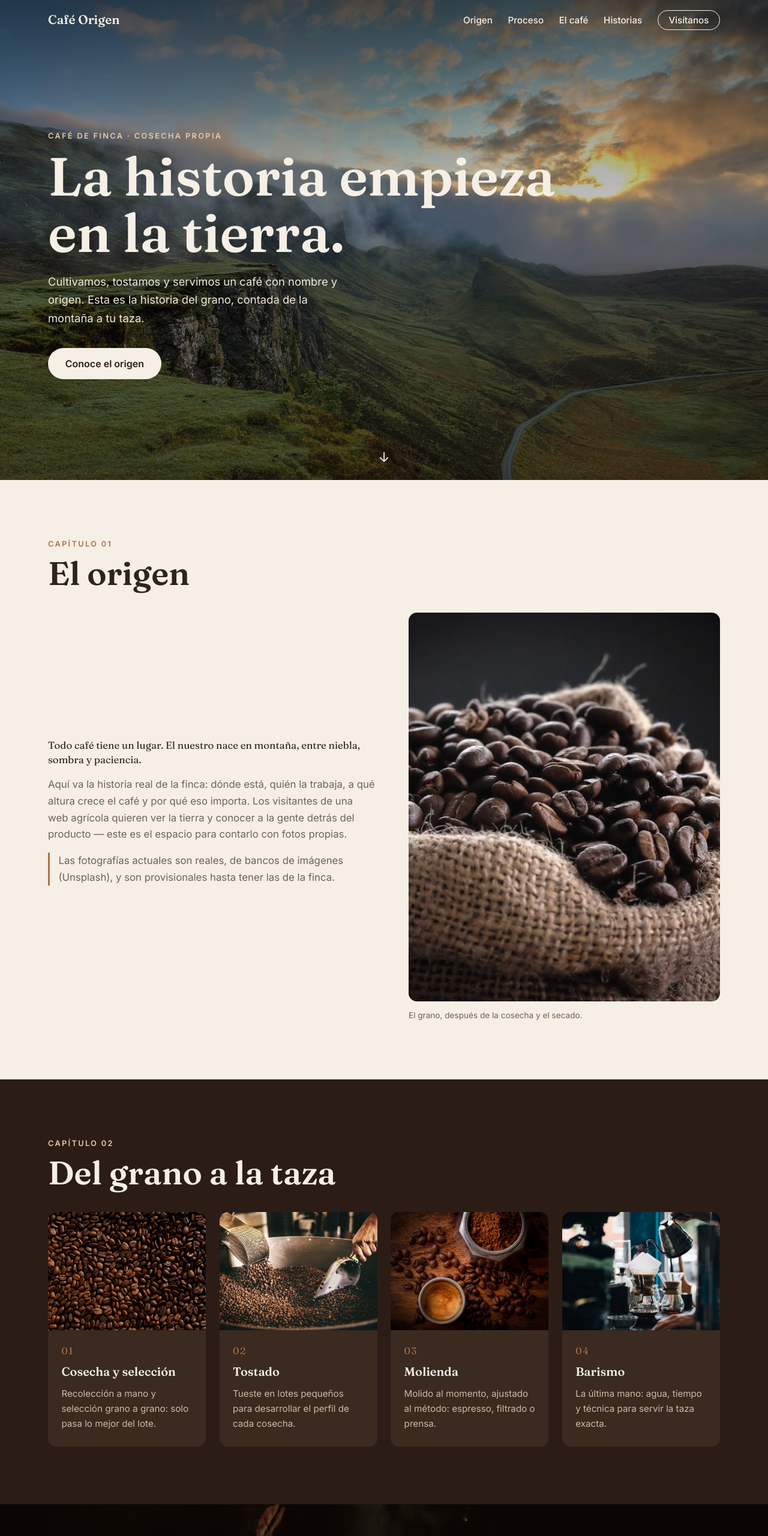
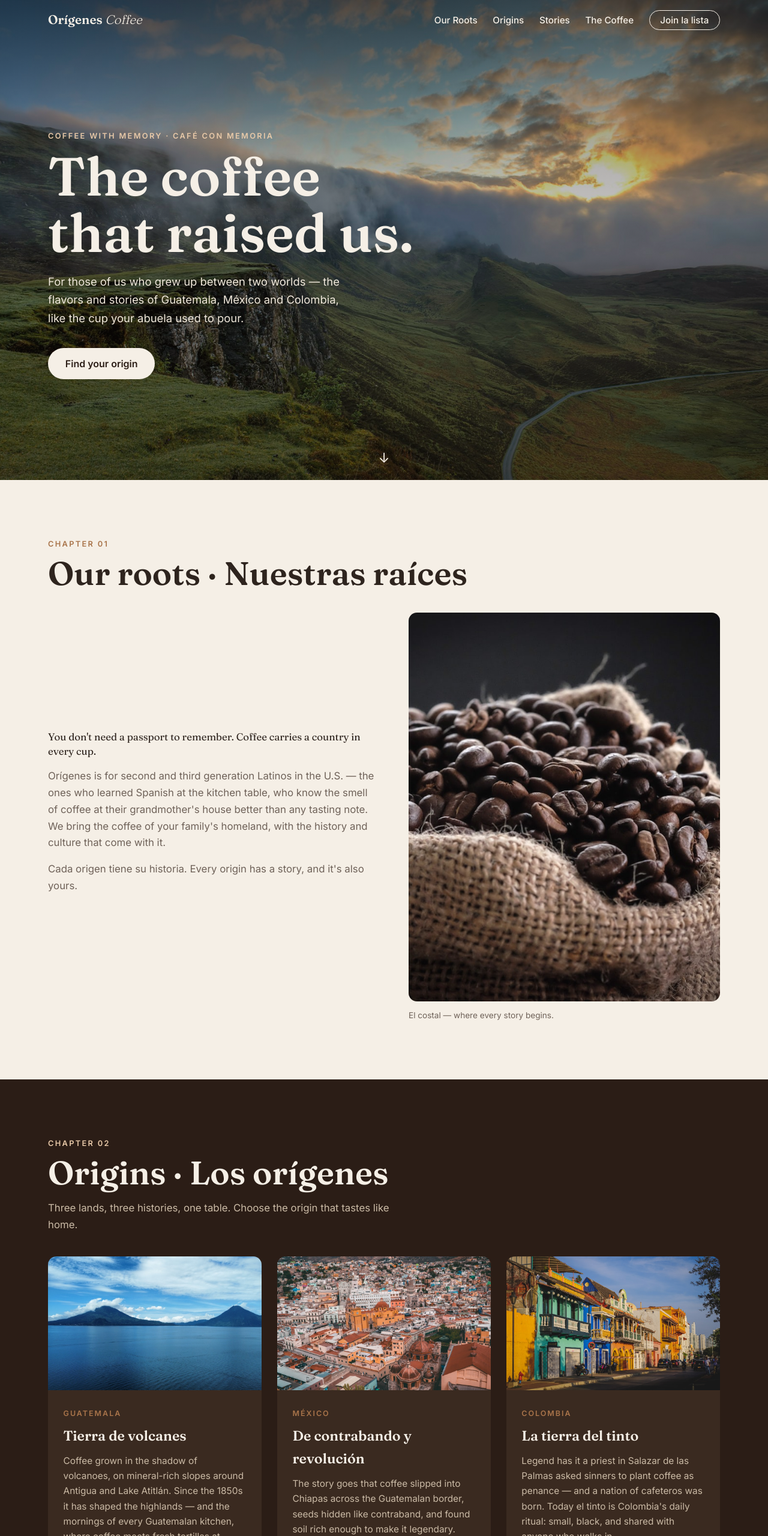
Before and after one commit to amaragioglio/pcbench-local, a plain HTML site: page website/index.html in a window 1280 px wide. Shown: the top 2560 px of the page at 60% size. Drawn offline with Linux system fonts and the light colour scheme.

Commit message:
Rebrand site as Orígenes Coffee with cultural origin stories
Reposition the site for second/third-generation Latinos in the US:
English-first bilingual editorial, chapters for roots, country origins
(Guatemala, México, Colombia) told through regional history and legend
instead of bean traceability, a cultural stories magazine (café de olla,
smuggled seeds in Chiapas, el tinto, abuela's kitchen), coming-soon
products per origin, and a join-the-list CTA for the smoke test. Add
verified country photos (Lake Atitlán, Guanajuato, Cartagena, papel
picado) and update research/credits docs.

Co-Authored-By: Claude Fable 5 <noreply@anthropic.com>
Claude-Session: https://claude.ai/code/session_01MtKd7S4FCgLuP6E94EZcgq

```diff
--- a/website/index.html
+++ b/website/index.html
@@ -1,10 +1,10 @@
 <!DOCTYPE html>
-<html lang="es">
+<html lang="en">
 <head>
   <meta charset="UTF-8">
   <meta name="viewport" content="width=device-width, initial-scale=1.0">
-  <meta name="description" content="Café Origen — café de finca con historia. Del grano a la taza.">
-  <title>Café Origen — Del grano a la taza</title>
+  <meta name="description" content="Orígenes Coffee — coffee with memory. The flavors and stories of Guatemala, México and Colombia, for those who grew up between two worlds.">
+  <title>Orígenes Coffee — Coffee with memory</title>
   <link rel="preconnect" href="https://fonts.googleapis.com">
   <link rel="preconnect" href="https://fonts.gstatic.com" crossorigin>
   <link href="https://fonts.googleapis.com/css2?family=Fraunces:opsz,wght@9..144,300;9..144,400;9..144,600&family=Inter:wght@400;500;600&display=swap" rel="stylesheet">
@@ -14,104 +14,118 @@
 <body>
   <header class="site-header" id="siteHeader">
     <nav class="nav container">
-      <a href="#inicio" class="nav-brand">Café Origen</a>
-      <button class="nav-toggle" id="navToggle" aria-label="Abrir menú" aria-expanded="false">
+      <a href="#inicio" class="nav-brand">Orígenes <span class="brand-sub">Coffee</span></a>
+      <button class="nav-toggle" id="navToggle" aria-label="Open menu" aria-expanded="false">
         <span></span><span></span><span></span>
       </button>
       <ul class="nav-links" id="navLinks">
-        <li><a href="#origen">Origen</a></li>
-        <li><a href="#proceso">Proceso</a></li>
-        <li><a href="#el-cafe">El café</a></li>
-        <li><a href="#historias">Historias</a></li>
-        <li><a href="#visitanos" class="nav-cta">Visítanos</a></li>
+        <li><a href="#raices">Our Roots</a></li>
+        <li><a href="#origenes">Origins</a></li>
+        <li><a href="#historias">Stories</a></li>
+        <li><a href="#el-cafe">The Coffee</a></li>
+        <li><a href="#unete" class="nav-cta">Join la lista</a></li>
       </ul>
     </nav>
   </header>
 
   <main>
-    <!-- Capítulo 0: Hero -->
+    <!-- Hero -->
     <section class="hero" id="inicio">
-      <img class="hero-bg" src="assets/img/hero-montanas.jpg" alt="Montañas verdes entre la niebla al amanecer">
+      <img class="hero-bg" src="assets/img/hero-montanas.jpg" alt="Green mountains wrapped in morning mist">
       <div class="hero-overlay"></div>
       <div class="container hero-content">
-        <p class="kicker kicker-light">Café de finca · Cosecha propia</p>
-        <h1 class="hero-title">La historia empieza<br>en la tierra.</h1>
+        <p class="kicker kicker-light">Coffee with memory · Café con memoria</p>
+        <h1 class="hero-title">The coffee<br>that raised us.</h1>
         <p class="hero-sub">
-          Cultivamos, tostamos y servimos un café con nombre y origen.
-          Esta es la historia del grano, contada de la montaña a tu taza.
+          For those of us who grew up between two worlds — the flavors and
+          stories of Guatemala, México and Colombia, like the cup your
+          abuela used to pour.
         </p>
-        <a href="#origen" class="btn btn-light">Conoce el origen</a>
+        <a href="#origenes" class="btn btn-light">Find your origin</a>
       </div>
       <div class="hero-scroll" aria-hidden="true">↓</div>
     </section>
 
-    <!-- Capítulo 1: Origen -->
-    <section class="section" id="origen">
+    <!-- Capítulo 1: Our Roots -->
+    <section class="section" id="raices">
       <div class="container">
-        <p class="kicker">Capítulo 01</p>
-        <h2 class="section-title">El origen</h2>
+        <p class="kicker">Chapter 01</p>
+        <h2 class="section-title">Our roots · Nuestras raíces</h2>
         <div class="editorial">
           <div class="editorial-text">
             <p class="lead">
-              Todo café tiene un lugar. El nuestro nace en montaña, entre
-              niebla, sombra y paciencia.
+              You don't need a passport to remember. Coffee carries a
+              country in every cup.
             </p>
             <p>
-              Aquí va la historia real de la finca: dónde está, quién la
-              trabaja, a qué altura crece el café y por qué eso importa.
-              Los visitantes de una web agrícola quieren ver la tierra y
-              conocer a la gente detrás del producto — este es el espacio
-              para contarlo con fotos propias.
+              Orígenes is for second and third generation Latinos in the
+              U.S. — the ones who learned Spanish at the kitchen table, who
+              know the smell of coffee at their grandmother's house better
+              than any tasting note. We bring the coffee of your family's
+              homeland, with the history and culture that come with it.
             </p>
-            <p class="note">
-              Las fotografías actuales son reales, de bancos de imágenes
-              (Unsplash), y son provisionales hasta tener las de la finca.
+            <p>
+              Cada origen tiene su historia. Every origin has a story, and
+              it's also yours.
             </p>
           </div>
           <figure class="editorial-media">
-            <img src="assets/img/origen-costal.jpg" alt="Costal de yute lleno de granos de café tostado" loading="lazy">
-            <figcaption>El grano, después de la cosecha y el secado.</figcaption>
+            <img src="assets/img/origen-costal.jpg" alt="Burlap sack full of roasted coffee beans" loading="lazy">
+            <figcaption>El costal — where every story begins.</figcaption>
           </figure>
         </div>
       </div>
     </section>
 
-    <!-- Capítulo 2: Proceso -->
-    <section class="section section-dark" id="proceso">
+    <!-- Capítulo 2: Origins -->
+    <section class="section section-dark" id="origenes">
       <div class="container">
-        <p class="kicker kicker-light">Capítulo 02</p>
-        <h2 class="section-title title-light">Del grano a la taza</h2>
-        <div class="steps">
-          <article class="step">
-            <img src="assets/img/proceso-granos.jpg" alt="Granos de café tostado vistos de cerca" loading="lazy">
-            <div class="step-body">
-              <span class="step-num">01</span>
-              <h3>Cosecha y selección</h3>
-              <p>Recolección a mano y selección grano a grano: solo pasa lo mejor del lote.</p>
+        <p class="kicker kicker-light">Chapter 02</p>
+        <h2 class="section-title title-light">Origins · Los orígenes</h2>
+        <p class="section-intro intro-light">
+          Three lands, three histories, one table. Choose the origin that
+          tastes like home.
+        </p>
+        <div class="origins">
+          <article class="origin">
+            <img src="assets/img/origen-guatemala.jpg" alt="Lake Atitlán with its volcanoes, Guatemala" loading="lazy">
+            <div class="origin-body">
+              <span class="origin-flag">Guatemala</span>
+              <h3>Tierra de volcanes</h3>
+              <p>
+                Coffee grown in the shadow of volcanoes, on mineral-rich
+                slopes around Antigua and Lake Atitlán. Since the 1850s it
+                has shaped the highlands — and the mornings of every
+                Guatemalan kitchen, where coffee meets fresh tortillas at
+                dawn.
+              </p>
             </div>
           </article>
-          <article class="step">
-            <img src="assets/img/proceso-tostado.jpg" alt="Granos de café girando en la tostadora" loading="lazy">
-            <div class="step-body">
-              <span class="step-num">02</span>
-              <h3>Tostado</h3>
-              <p>Tueste en lotes pequeños para desarrollar el perfil de cada cosecha.</p>
+          <article class="origin">
+            <img src="assets/img/origen-mexico.jpg" alt="Colorful hillside city of Guanajuato, México" loading="lazy">
+            <div class="origin-body">
+              <span class="origin-flag">México</span>
+              <h3>De contrabando y revolución</h3>
+              <p>
+                The story goes that coffee slipped into Chiapas across the
+                Guatemalan border, seeds hidden like contraband, and found
+                soil rich enough to make it legendary. Decades later, las
+                adelitas of the Revolution brewed it with cinnamon and
+                piloncillo — el café de olla.
+              </p>
             </div>
           </article>
-          <article class="step">
-            <img src="assets/img/proceso-molienda.jpg" alt="Café molido y espresso sobre mesa de madera" loading="lazy">
-            <div class="step-body">
-              <span class="step-num">03</span>
-              <h3>Molienda</h3>
-              <p>Molido al momento, ajustado al método: espresso, filtrado o prensa.</p>
-            </div>
-          </article>
-          <article class="step">
-            <img src="assets/img/proceso-barismo.jpg" alt="Barista vertiendo agua caliente en una Chemex" loading="lazy">
-            <div class="step-body">
-              <span class="step-num">04</span>
-              <h3>Barismo</h3>
-              <p>La última mano: agua, tiempo y técnica para servir la taza exacta.</p>
+          <article class="origin">
+            <img src="assets/img/origen-colombia.jpg" alt="Colorful colonial street in Cartagena, Colombia" loading="lazy">
+            <div class="origin-body">
+              <span class="origin-flag">Colombia</span>
+              <h3>La tierra del tinto</h3>
+              <p>
+                Legend has it a priest in Salazar de las Palmas asked
+                sinners to plant coffee as penance — and a nation of
+                cafeteros was born. Today el tinto is Colombia's daily
+                ritual: small, black, and shared with anyone who walks in.
+              </p>
             </div>
           </article>
         </div>
@@ -123,101 +137,109 @@
       <img class="quote-bg" src="assets/img/quote-taza-oscura.jpg" alt="" aria-hidden="true">
       <div class="quote-overlay"></div>
       <blockquote class="container">
-        <p>“Una taza de café es un paisaje que se bebe.”</p>
+        <p>“Every cup remembers where it came from.”</p>
+        <footer>Cada taza recuerda de dónde viene.</footer>
       </blockquote>
     </section>
 
-    <!-- Capítulo 3: El café -->
-    <section class="section" id="el-cafe">
+    <!-- Capítulo 3: Stories -->
+    <section class="section section-alt" id="historias">
       <div class="container">
-        <p class="kicker">Capítulo 03</p>
-        <h2 class="section-title">El café</h2>
-        <div class="cards-grid">
-          <article class="card">
-            <img src="assets/img/cafe-producto.jpg" alt="Bolsa de café, molino y taza sobre mesa de madera" loading="lazy">
-            <div class="card-body">
-              <h3>Tueste de la casa</h3>
-              <p>Nuestro perfil clásico: dulce, balanceado, de todos los días.</p>
-              <span class="card-tag">Grano · Molido</span>
+        <p class="kicker">Chapter 03</p>
+        <h2 class="section-title">Stories · Historias</h2>
+        <p class="section-intro">
+          A small magazine about the culture behind the cup — the history,
+          the rituals and the people who carried them here.
+        </p>
+        <div class="stories">
+          <article class="story">
+            <img src="assets/img/historia-papel-picado.jpg" alt="Colorful papel picado banners against the sky" loading="lazy">
+            <div class="story-body">
+              <span class="story-cat">México · Historia</span>
+              <h3>Café de olla: the Revolution in a clay pot</h3>
+              <p>How las adelitas turned cinnamon, piloncillo and coffee into a national memory.</p>
             </div>
           </article>
-          <article class="card">
-            <img src="assets/img/cafe-granos-taza.jpg" alt="Bandeja de granos de café con una taza blanca" loading="lazy">
-            <div class="card-body">
-              <h3>Lotes de cosecha</h3>
-              <p>Ediciones limitadas por temporada, con notas de cada lote.</p>
-              <span class="card-tag">Edición limitada</span>
+          <article class="story">
+            <img src="assets/img/proceso-granos.jpg" alt="Close-up of roasted coffee beans" loading="lazy">
+            <div class="story-body">
+              <span class="story-cat">Chiapas · Leyenda</span>
+              <h3>Smuggled seeds</h3>
+              <p>The border-crossing story of how coffee reached Chiapas — and why its soil made it unforgettable.</p>
             </div>
           </article>
-          <article class="card">
-            <img src="assets/img/cafe-taza-vapor.jpg" alt="Taza de café humeante rodeada de granos" loading="lazy">
-            <div class="card-body">
-              <h3>En la barra</h3>
-              <p>Espresso, filtrados y bebidas de la casa, preparados al momento.</p>
-              <span class="card-tag">Cafetería</span>
+          <article class="story">
+            <img src="assets/img/cafe-taza-vapor.jpg" alt="Steaming cup of black coffee surrounded by beans" loading="lazy">
+            <div class="story-body">
+              <span class="story-cat">Colombia · Ritual</span>
+              <h3>El tinto de todos los días</h3>
+              <p>Why the smallest cup of coffee carries the biggest piece of Colombian daily life.</p>
+            </div>
+          </article>
+          <article class="story">
+            <img src="assets/img/historia-amigos.jpg" alt="Three hands toasting with cups of coffee" loading="lazy">
+            <div class="story-body">
+              <span class="story-cat">Nuestra gente</span>
+              <h3>Abuela's kitchen</h3>
+              <p>Second-generation memories: the cup you weren't allowed to drink yet, and the day you finally were.</p>
             </div>
           </article>
         </div>
       </div>
     </section>
 
-    <!-- Capítulo 4: Historias -->
-    <section class="section section-alt" id="historias">
+    <!-- Capítulo 4: The Coffee -->
+    <section class="section" id="el-cafe">
       <div class="container">
-        <p class="kicker">Capítulo 04</p>
-        <h2 class="section-title">Historias</h2>
-        <p class="section-intro">
-          Notas y crónicas de la finca, la barra y la gente del café —
-          una pequeña revista para leer con calma.
-        </p>
-        <div class="stories">
-          <article class="story">
-            <img src="assets/img/historia-amigos.jpg" alt="Tres manos brindando con vasos de café" loading="lazy">
-            <div class="story-body">
-              <span class="story-cat">Comunidad</span>
-              <h3>El café se comparte</h3>
-              <p>Por qué la mesa de una cafetería sigue siendo el mejor lugar para conversar.</p>
+        <p class="kicker">Chapter 04</p>
+        <h2 class="section-title">The coffee · El café</h2>
+        <div class="cards-grid">
+          <article class="card">
+            <img src="assets/img/cafe-producto.jpg" alt="Coffee bag, grinder and mug on a wooden table" loading="lazy">
+            <div class="card-body">
+              <h3>Orígenes Guatemala</h3>
+              <p>Volcanic highlands in a cup: sweet, round, made for slow mornings.</p>
+              <span class="card-tag">Coming soon</span>
             </div>
           </article>
-          <article class="story">
-            <img src="assets/img/historia-barra.jpg" alt="Barra de cafetería con máquina de espresso y estantes de madera" loading="lazy">
-            <div class="story-body">
-              <span class="story-cat">Oficio</span>
-              <h3>Un día en la barra</h3>
-              <p>Lo que pasa entre el primer espresso de la mañana y el cierre.</p>
+          <article class="card">
+            <img src="assets/img/proceso-molienda.jpg" alt="Ground coffee and espresso on a wooden table" loading="lazy">
+            <div class="card-body">
+              <h3>Orígenes México</h3>
+              <p>Inspired by café de olla — warm spice notes and a story of revolution.</p>
+              <span class="card-tag">Coming soon</span>
             </div>
           </article>
-          <article class="story">
-            <img src="assets/img/historia-letrero.jpg" alt="Letrero luminoso de café en una pared" loading="lazy">
-            <div class="story-body">
-              <span class="story-cat">Lugares</span>
-              <h3>Cafés que cuentan historias</h3>
-              <p>Los espacios que nos inspiran, aquí y en otras partes del mundo.</p>
+          <article class="card">
+            <img src="assets/img/cafe-granos-taza.jpg" alt="Tray of coffee beans with a white cup" loading="lazy">
+            <div class="card-body">
+              <h3>Orígenes Colombia</h3>
+              <p>El tinto, elevated: balanced, bright, and endlessly drinkable.</p>
+              <span class="card-tag">Coming soon</span>
             </div>
           </article>
         </div>
       </div>
     </section>
 
-    <!-- Capítulo 5: Visítanos -->
-    <section class="section visit" id="visitanos">
+    <!-- Capítulo 5: Join -->
+    <section class="section section-dark visit" id="unete">
       <div class="container visit-grid">
         <div>
-          <p class="kicker">Capítulo 05</p>
-          <h2 class="section-title">Visítanos</h2>
-          <p>
-            Ven a probar el café donde se cuenta su historia. Escríbenos para
-            pedidos, visitas a la finca o simplemente para saludar.
+          <p class="kicker kicker-light">Chapter 05</p>
+          <h2 class="section-title title-light">Join la lista</h2>
+          <p class="text-light">
+            We're launching soon. Be the first to taste the origin that
+            tastes like home — and get the stories before anyone else.
           </p>
-          <ul class="visit-info">
-            <li><strong>Correo</strong> <a href="mailto:andresmaragiogliop@gmail.com">andresmaragiogliop@gmail.com</a></li>
-            <li><strong>Horario</strong> Lunes a domingo · 8:00 – 18:00</li>
-            <li><strong>Dirección</strong> Por definir — aquí irá el mapa y la ubicación real.</li>
+          <ul class="visit-info info-light">
+            <li><strong>Email</strong> <a href="mailto:andresmaragiogliop@gmail.com?subject=Join%20la%20lista%20%E2%80%94%20Or%C3%ADgenes%20Coffee">andresmaragiogliop@gmail.com</a></li>
+            <li><strong>Launch</strong> Coming soon · Muy pronto</li>
           </ul>
-          <a class="btn btn-dark" href="mailto:andresmaragiogliop@gmail.com">Escríbenos</a>
+          <a class="btn btn-light" href="mailto:andresmaragiogliop@gmail.com?subject=Join%20la%20lista%20%E2%80%94%20Or%C3%ADgenes%20Coffee&body=I%20want%20in!%20My%20origin%20is%3A%20">I want in</a>
         </div>
         <figure class="visit-media">
-          <img src="assets/img/tazas-plantas.jpg" alt="Tazas de café con latte art entre plantas" loading="lazy">
+          <img src="assets/img/tazas-plantas.jpg" alt="Cups of coffee with latte art among plants" loading="lazy">
         </figure>
       </div>
     </section>
@@ -225,8 +247,8 @@
 
   <footer class="site-footer">
     <div class="container footer-grid">
-      <p class="footer-brand">Café Origen</p>
-      <p>© <span id="year"></span> — Nombre provisional. Fotografías reales de <a href="https://unsplash.com/license" target="_blank" rel="noopener">Unsplash</a> (provisionales, sin IA).</p>
+      <p class="footer-brand">Orígenes Coffee</p>
+      <p>© <span id="year"></span> Orígenes Coffee. Real photography from <a href="https://unsplash.com/license" target="_blank" rel="noopener">Unsplash</a> — no AI imagery, ever.</p>
     </div>
   </footer>
 
--- a/website/script.js
+++ b/website/script.js
@@ -29,7 +29,7 @@ navLinks.querySelectorAll("a").forEach((link) => {
 
 // ===== Aparición suave al hacer scroll =====
 const revealTargets = document.querySelectorAll(
-  ".section-title, .kicker, .editorial-text, .editorial-media, .step, .card, .story, .visit-grid > *, .section-intro"
+  ".section-title, .kicker, .editorial-text, .editorial-media, .origin, .card, .story, .visit-grid > *, .section-intro"
 );
 revealTargets.forEach((el) => el.classList.add("reveal"));
 
--- a/website/styles.css
+++ b/website/styles.css
@@ -109,6 +109,11 @@ img {
   text-decoration: none;
   color: var(--crema);
   transition: color 0.3s;
+}
+
+.brand-sub {
+  font-weight: 300;
+  font-style: italic;
 }
 
 .site-header.scrolled .nav-brand {
@@ -308,49 +313,67 @@ img {
   margin-top: 0.7rem;
 }
 
-/* ===== Proceso: pasos ===== */
-.steps {
+/* ===== Origins: tarjetas de país ===== */
+.origins {
   display: grid;
-  grid-template-columns: repeat(auto-fit, minmax(230px, 1fr));
-  gap: 1.4rem;
+  grid-template-columns: repeat(auto-fit, minmax(280px, 1fr));
+  gap: 1.6rem;
 }
 
-.step {
+.origin {
   background: var(--espresso-2);
   border-radius: var(--radius);
   overflow: hidden;
   display: flex;
   flex-direction: column;
+  transition: transform 0.25s;
 }
 
-.step img {
-  aspect-ratio: 4 / 3;
+.origin:hover {
+  transform: translateY(-5px);
+}
+
+.origin img {
+  aspect-ratio: 16 / 10;
   object-fit: cover;
   width: 100%;
 }
 
-.step-body {
-  padding: 1.3rem 1.4rem 1.6rem;
+.origin-body {
+  padding: 1.5rem 1.6rem 1.9rem;
 }
 
-.step-num {
-  font-family: var(--font-display);
+.origin-flag {
+  font-size: 0.78rem;
+  font-weight: 600;
+  letter-spacing: 0.16em;
+  text-transform: uppercase;
   color: var(--tostado);
-  font-size: 1rem;
-  letter-spacing: 0.1em;
 }
 
-.step h3 {
+.origin h3 {
   font-family: var(--font-display);
   font-weight: 600;
   color: var(--crema);
-  margin: 0.3rem 0 0.5rem;
-  font-size: 1.25rem;
+  margin: 0.4rem 0 0.6rem;
+  font-size: 1.45rem;
 }
 
-.step p {
-  font-size: 0.95rem;
+.origin p {
+  font-size: 0.96rem;
   color: #cbbba6;
+}
+
+.intro-light {
+  color: #cbbba6;
+}
+
+.text-light {
+  color: #e9ddcc;
+}
+
+.info-light strong {
+  color: var(--crema);
 }
 
 /* ===== Cita ===== */
@@ -387,6 +410,13 @@ img {
   color: var(--crema);
   max-width: 24ch;
   margin: 0 auto;
+}
+
+.quote footer {
+  margin-top: 1rem;
+  color: #d9c6ab;
+  font-style: italic;
+  font-size: 1.05rem;
 }
 
 /* ===== El café: tarjetas ===== */
```
Also changed, not shown: website/assets/img/historia-papel-picado.jpg (added), website/assets/img/historia-zocalo.jpg (added), website/assets/img/origen-colombia.jpg (added), website/assets/img/origen-guatemala.jpg (added), website/assets/img/origen-mexico.jpg (added), 3 other files.
